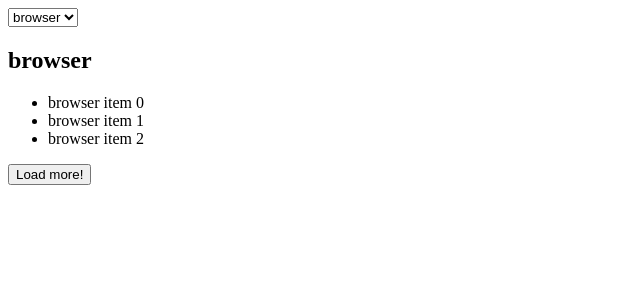
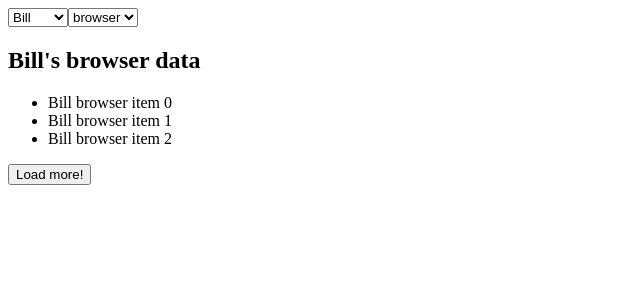
Before and after one commit to andrewiggins/react-data-fetching-sandbox, a React (Create React App) app: page / in a window 1280 px wide. Shown: the top 300 px of the page, without its empty margins (0-640 px from the left). Built offline with nearby package versions, Linux system fonts and the light colour scheme.

Commit message:
Add a user prop to make things a little harder

```diff
--- a/src/api.ts
+++ b/src/api.ts
@@ -72,12 +72,14 @@ const data: Record<string, ApiResponse[]> = {
 };
 
 interface Request {
+  user: string;
   dataType: string;
   page: number;
   signal?: AbortSignal;
 }
 
 export function getItems({
+  user,
   dataType,
   page,
   signal = undefined
@@ -85,7 +87,16 @@ export function getItems({
   return new Promise((resolve) => {
     setTimeout(() => {
       if (!signal || !signal.aborted) {
-        resolve(data[dataType][page ?? 0]);
+        let result = data[dataType][page ?? 0];
+        result = {
+          ...result,
+          items: result.items.map((item) => ({
+            ...item,
+            data: `${user} ${item.data}`
+          }))
+        };
+
+        resolve(result);
       } else {
         console.log(`Load of ${dataType} page ${page} was aborted!`);
       }
--- a/src/index.tsx
+++ b/src/index.tsx
@@ -75,7 +75,7 @@ const initialState: ReducerState = {
   nextPage: null
 };
 
-function OverviewData({ dataType }: { dataType: string }) {
+function OverviewData({ user, dataType }: { user: string; dataType: string }) {
   const [state, dispatch] = useReducer(reducer, initialState);
 
   // 🤮 Whaaaatt??
@@ -93,7 +93,12 @@ function OverviewData({ dataType }: { dataType: string }) {
     dispatch({ type: "INITIAL_LOAD" });
 
     let aborter = new AbortController();
-    getItems({ dataType, page: 0, signal: aborter.signal }).then((response) => {
+    getItems({
+      user,
+      dataType,
+      page: 0,
+      signal: aborter.signal
+    }).then((response) => {
       console.log(`Finished loading initial ${dataType} page`);
       dispatch({ type: "LOAD_COMPLETE", response });
 
@@ -107,14 +112,14 @@ function OverviewData({ dataType }: { dataType: string }) {
         aborter.abort();
       }
     };
-  }, [dataType]);
+  }, [user, dataType]);
 
   // Click handler to get more data
   const loadMore = async () => {
     console.log(`Loading ${dataType} page ${state.nextPage}...`);
     dispatch({ type: "LOAD_MORE" });
 
-    const response = await getItems({ dataType, page: state.nextPage });
+    const response = await getItems({ user, dataType, page: state.nextPage });
 
     if (dataTypeRef.current === dataType) {
       console.log(`Finished loading ${dataType} page ${state.nextPage}.`);
@@ -128,12 +133,16 @@ function OverviewData({ dataType }: { dataType: string }) {
 
   return (
     <div>
-      <h2>{dataType}</h2>
+      <h2>
+        {user}'s {dataType} data
+      </h2>
       {/* {children} */}
       {state.items == null ? (
         // If we don't have any data, and we are loading it, let the user know
         state.state === "loading" ? (
-          <p>Loading</p>
+          <p>
+            Loading {user}'s {dataType} data...
+          </p>
         ) : null
       ) : (
         <Fragment>
@@ -142,7 +151,7 @@ function OverviewData({ dataType }: { dataType: string }) {
           {state.nextPage != null ? (
             state.state === "loading" ? (
               // If we are currently loading more data, let the user know
-              <p>Loading more data</p>
+              <p>Loading more data...</p>
             ) : (
               // If we have another page of data and aren't already loading more data,
               // show a button to load it
@@ -156,27 +165,32 @@ function OverviewData({ dataType }: { dataType: string }) {
   );
 }
 
+const users = ["Bill", "Susan"];
 const dataTypes = ["browser", "voice"];
-function DataTypeSelector({ dataType, setDataType }) {
+function PropSelector({ values, value, setValue }) {
   return (
-    <div>
-      <select value={dataType} onChange={(e) => setDataType(e.target.value)}>
-        {dataTypes.map((d) => (
-          <option value={d} key={d}>
-            {d}
-          </option>
-        ))}
-      </select>
-    </div>
+    <select value={value} onChange={(e) => setValue(e.target.value)}>
+      {values.map((v) => (
+        <option value={v} key={v}>
+          {v}
+        </option>
+      ))}
+    </select>
   );
 }
 
 function App() {
+  const [user, setUser] = useState(users[0]);
   const [dataType, setDataType] = useState(dataTypes[0]);
   return (
     <Fragment>
-      <DataTypeSelector dataType={dataType} setDataType={setDataType} />
-      <OverviewData dataType={dataType} />
+      <PropSelector values={users} value={user} setValue={setUser} />
+      <PropSelector
+        values={dataTypes}
+        value={dataType}
+        setValue={setDataType}
+      />
+      <OverviewData user={user} dataType={dataType} />
     </Fragment>
   );
 }
```
